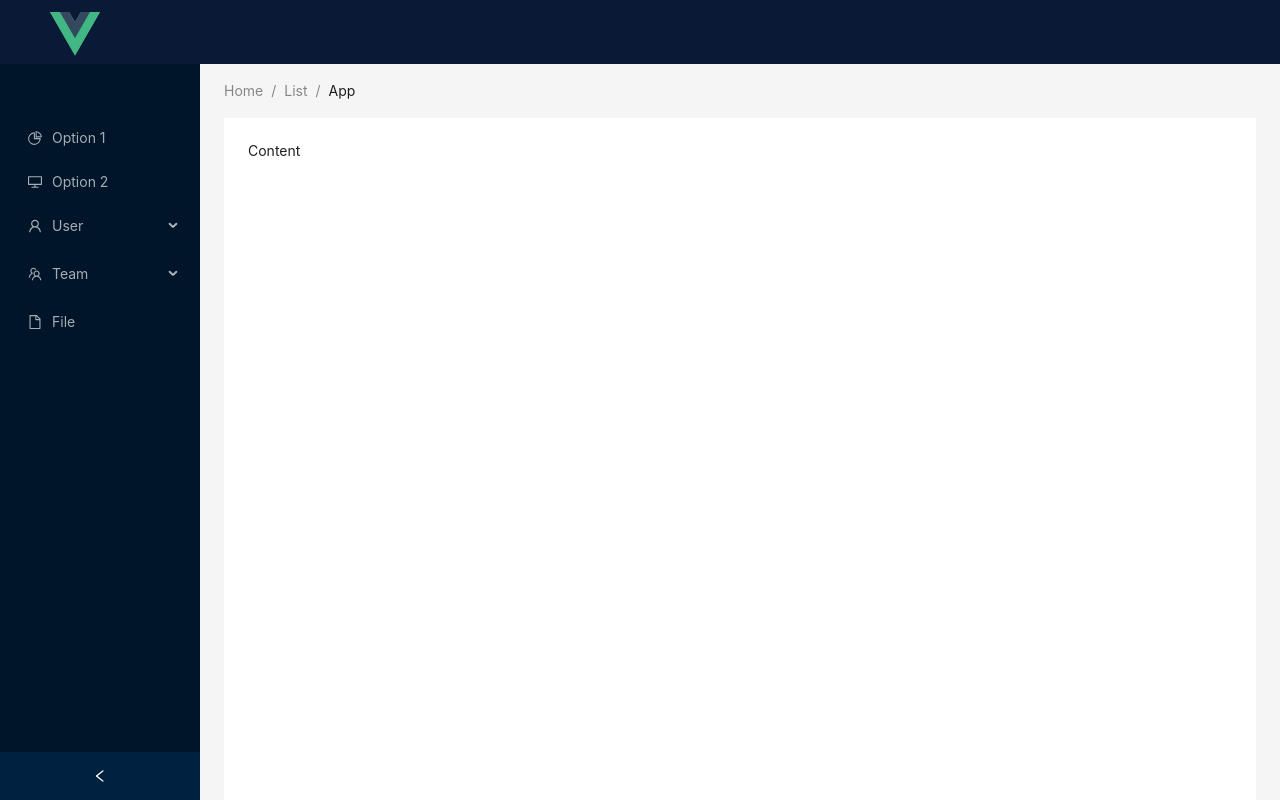
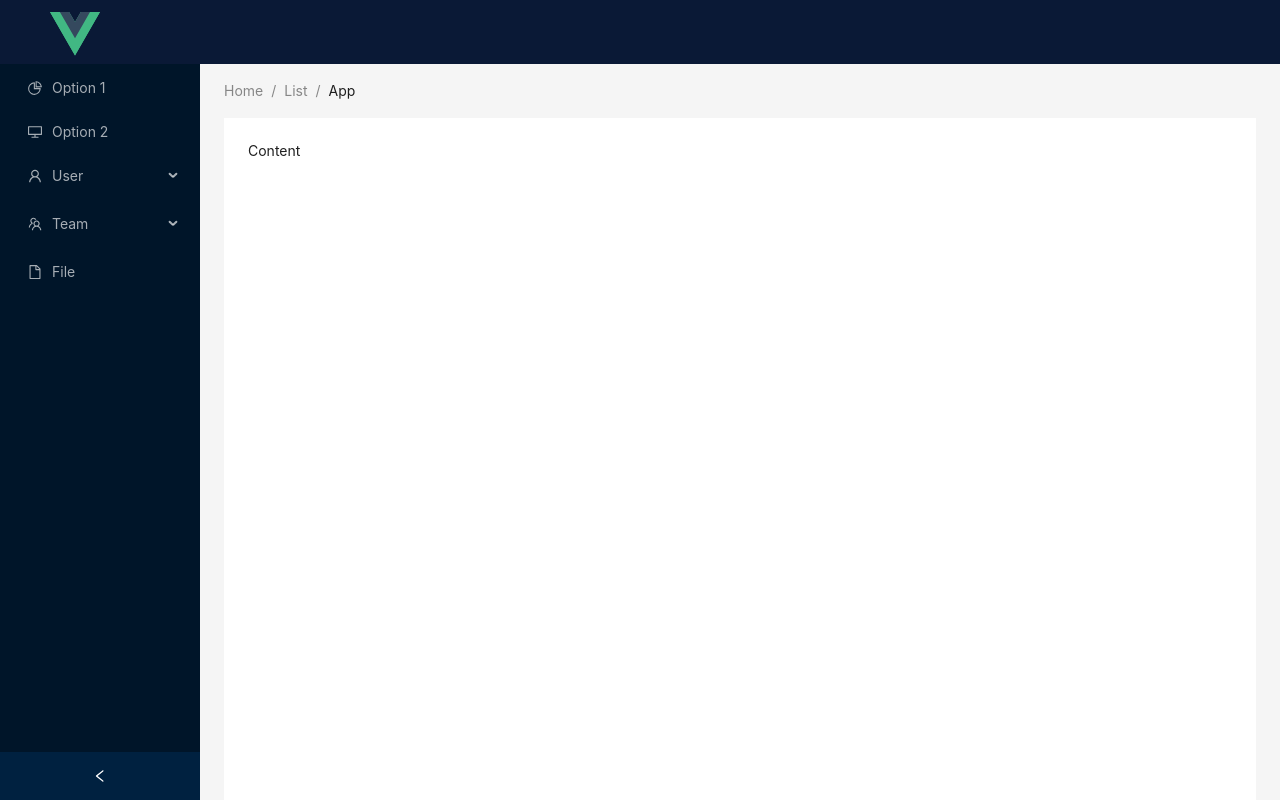
Before and after one commit to WH03/w-ui, a Vue app: page / in a window 1280 px wide. Built offline with nearby package versions, Linux system fonts and the light colour scheme.

Commit message:
修改导航菜单

```diff
--- a/src/views/Menu/index.vue
+++ b/src/views/Menu/index.vue
@@ -7,7 +7,6 @@
     </a-layout-header>
     <a-layout>
       <a-layout-sider v-model:collapsed="collapsed" collapsible>
-        <div class="logo" />
         <a-menu v-model:selectedKeys="selectedKeys" theme="dark" mode="inline">
           <a-menu-item key="1">
             <PieChartOutlined />
```
